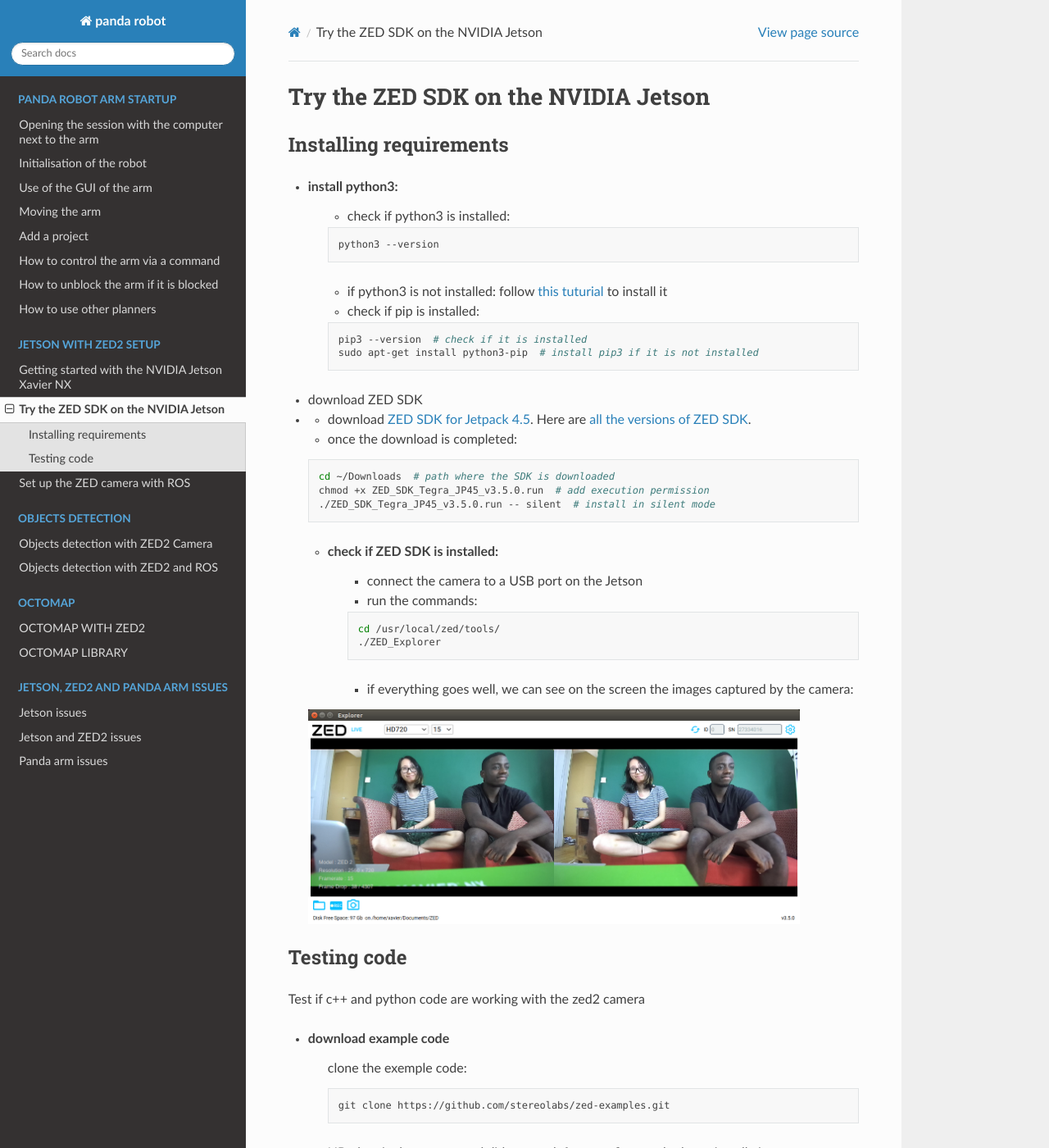
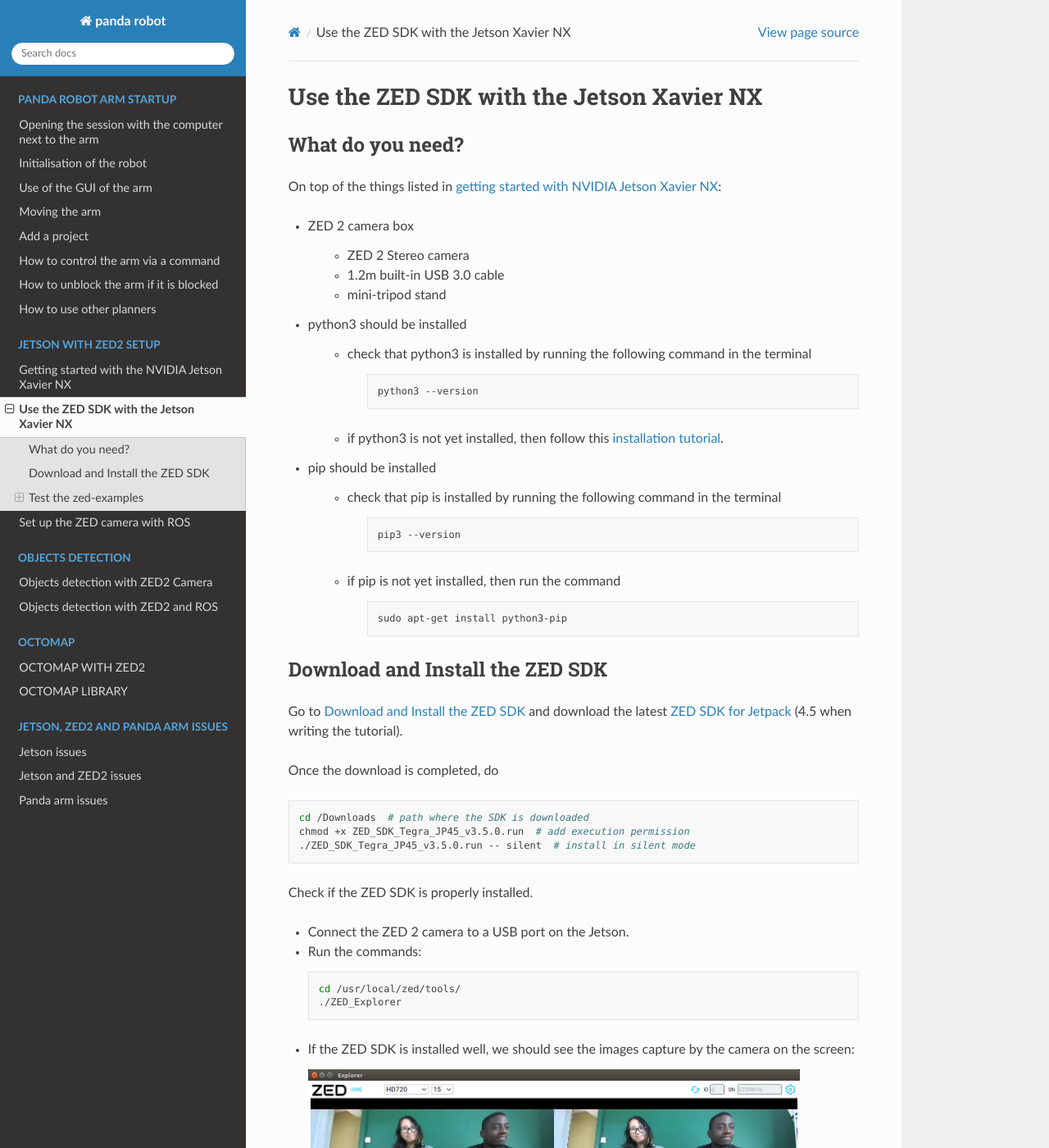
Before and after one commit to kmerckae/panda_safe_hrc_tutorial, a Sphinx documentation site: the page built from source/zed_jetson_start/zed_jetson.rst, in a window 1280 px wide and 1400 px high. Shown: the whole window at 82% size. Built offline with Sphinx 7.4.7 and the Read the Docs theme 2.0.0, drawn with Linux system fonts in a browser that asks for light colours; some of the changed text lies outside the part shown.

Commit message:
zed_jetson.rst adapted

```diff
--- a/source/zed_jetson_start/jetson_setup.rst
+++ b/source/zed_jetson_start/jetson_setup.rst
@@ -1,7 +1,7 @@
+.. _Get_Started:
+
 Getting started with the NVIDIA Jetson Xavier NX
 ================================================
-
-.. _Get_Started:
 
 .. role:: raw-html(raw)
     :format: html
--- a/source/zed_jetson_start/zed_jetson.rst
+++ b/source/zed_jetson_start/zed_jetson.rst
@@ -1,130 +1,192 @@
-Try the ZED SDK on the NVIDIA Jetson
-====================================
+Use the ZED SDK with the Jetson Xavier NX
+=========================================
+
+.. role:: raw-html(raw)
+    :format: html
 
 .. _Try_the_zed:
 
-Installing requirements
------------------------
-.. _run_python_script:
+What do you need?
+-----------------
+On top of the things listed in :ref:`getting started with NVIDIA Jetson Xavier NX<Get_Started>`:
 
-* install python3:
-    * check if python3 is installed:
+*  ZED 2 camera box
+
+    *  ZED 2 Stereo camera
+    *  1.2m built-in USB 3.0 cable
+    *  mini-tripod stand
+
+    .. _run_python_script:
+
+*  python3 should be installed
+
+    *  check that python3 is installed by running the following command in the terminal
+
+        .. code-block:: bash
+
+            python3 --version
+
+    *  if python3 is not yet installed, then follow this |python3_installation_tutorial|.
+
+        .. |python3_installation_tutorial| raw:: html
+
+            <a href="https://docs.python-guide.org/starting/install3/linux/" target="_blank">installation tutorial</a>
+
+*  pip should be installed
+
+    *  check that pip is installed by running the following command in the terminal
+
+        .. code-block:: bash
+
+            pip3 --version
+
+    *  if pip is not yet installed, then run the command
+
+        .. code-block:: bash
+
+            sudo apt-get install python3-pip
+
+.. _ZED_SDK:
+
+Download and Install the ZED SDK
+--------------------------------
+Go to |Download_Install_ZED_SDK| and download the latest |ZED_SDK_Jetpack| (4.5 when writing the tutorial).
+
+.. |Download_Install_ZED_SDK| raw:: html
+
+    <a href="https://www.stereolabs.com/docs/installation/jetson/#download-and-install-the-zed-sdk" target="_blank">Download and Install the ZED SDK</a>
+
+.. |ZED_SDK_Jetpack| raw:: html
+
+    <a href="https://www.stereolabs.com/developers/release/" target="_blank">ZED SDK for Jetpack</a>
+
+Once the download is completed, do
+
+.. code-block:: bash
+
+    cd /Downloads  # path where the SDK is downloaded
+    chmod +x ZED_SDK_Tegra_JP45_v3.5.0.run  # add execution permission
+    ./ZED_SDK_Tegra_JP45_v3.5.0.run -- silent  # install in silent mode
+
+
+Check if the ZED SDK is properly installed.
+
+*  Connect the ZED 2 camera to a USB port on the Jetson.
+*  Run the commands:
+
+   .. code-block:: bash
+
+        cd /usr/local/zed/tools/
+        ./ZED_Explorer
+
+*  If the ZED SDK is installed well, we should see the images capture by the camera on the screen:
+
+   .. image:: ./images/zed_explo.png
+        :width: 600
+        :alt: ZED_Explorer
+
+:raw-html:`<font color="Tomato"> I followed your steps and everything works fine, but I'm a bit confused.
+When I go to </font>` |ZED_SDK_Jetson_Installation|
+:raw-html:`<font color="Tomato"> it seems that I first have to install JetPack, but now I didn't do that, right? </font>`
+
+.. |ZED_SDK_Jetson_Installation| raw:: html
+
+    <a href="https://www.stereolabs.com/docs/installation/jetson/" target="_blank">ZED SDK installation on Nvidia Jetson</a>
+
+
+
+Test the zed-examples
+----------------------
+To test ZED's multiple |ZED_Code_Examples|, we first have to download the example code in a directory of your choice.
+
+.. |ZED_Code_Examples| raw:: html
+
+    <a href="https://www.stereolabs.com/docs/code-samples/" target="_blank">code examples</a>
+
+
+.. code-block:: bash
+
+    git clone https://github.com/stereolabs/zed-examples.git
+
+If the git clone command doesn't work anymore, then reinstall git:
+
+.. code-block:: bash
+
+    sudo apt-get update
+    sudo apt-get remove git
+    sudo apt-get install git
+
+C++ sample code
+^^^^^^^^^^^^^^^
+
+For the c++ examples, you will have to install cmake:
+
+.. code-block:: bash
+
+    sudo apt-get update
+    sudo apt-get install build-essential cmake
+
+Inside the **zed_examples** directory there are several c++ examples that can be build and run.
+Here we explain how to do this for the camera control example.
+For other examples, you have to do this in a similar way.
+
+*  build executable
 
     .. code-block:: bash
 
-        python3 --version
-
-    * if python3 is not installed: follow `this tuturial <https://docs.python-guide.org/starting/install3/linux/>`_ to install it
-    * check if pip is installed:
-
-    .. code-block:: bash
-
-        pip3 --version  # check if it is installed
-        sudo apt-get install python3-pip  # install pip3 if it is not installed
-
-.. _ZED_SDK:
-
-* download ZED SDK
-*
-    * download `ZED SDK for Jetpack 4.5 <https://download.stereolabs.com/zedsdk/3.5/jp45/jetsons>`_. Here are `all the versions of ZED SDK <https://www.stereolabs.com/developers/release/>`_.
-    * once the download is completed:
-
-    .. code-block:: bash
-
-        cd ~/Downloads  # path where the SDK is downloaded
-        chmod +x ZED_SDK_Tegra_JP45_v3.5.0.run  # add execution permission
-        ./ZED_SDK_Tegra_JP45_v3.5.0.run -- silent  # install in silent mode
-
-    * check if ZED SDK is installed:
-        * connect the camera to a USB port on the Jetson
-        * run the commands:
-
-        .. code-block:: bash
-
-            cd /usr/local/zed/tools/
-            ./ZED_Explorer
-
-        * if everything goes well, we can see on the screen the images captured by the camera:
-
-    .. image:: ./images/zed_explo.png
-        :width: 600
-        :alt: ZED_Explorer
-
-Testing code
-------------
-
-Test if c++ and python code are working with the zed2 camera
-
-* download example code
-    clone the exemple code:
-
-    .. code-block:: bash
-
-        git clone https://github.com/stereolabs/zed-examples.git
-
-    NB: the git clone command did not work for us at first, we had to reinstall git
-
-    .. code-block:: bash
-
-        sudo apt-get update
-        sudo apt-get remove git
-        sudo apt-get install git
-
-* make c++ executable:
-    * install cmake:
-
-    .. code-block:: bash
-
-        sudo apt-get update
-        sudo apt-get install build-essential cmake
-
-    * build application
-
-    | Inside the zed_example directory there are several projects that can be build
-    | Here is the example to build the camera control (you can build another executable the same way)
-
-    .. code-block:: bash
-
-        cd "path_to_zed-example/zed-example/camera control/cpp"
+        cd "path_to_zed-examples/zed-examples/camera control/cpp"
         mkdir build  # make build directory
         cd build  # go to build directory
         cmake .. #  generate project (
         make # compile application
 
-    * run executable
-
-    | The executable is normally in the build directory
-    | Run the code below when you are in the directory where is the executable
+*  run executable (which is now in the build directory)
 
     .. code-block:: bash
 
         ls  # check if the app is build
         ./ZED_Camera_Control
 
-    * if everything goes well the application start
+*  If the example starts well, it should show the terminal in which camera settings can be modified and should display the resulting image.
 
     .. image:: ./images/zed_cam_control.png
         :width: 600
 
-* run python script:
-    * Here is an example to run camera control script (you can run other scripts the same way):
+Python sample code
+^^^^^^^^^^^^^^^^^^
+* To run the camera control script (you can run other scripts the same way):
 
     .. code-block:: bash
 
-        cd "path_to_zed-example/zed-example/camera control/python"
+        cd "path_to_zed-examples/zed-examples/camera control/python"
         python3 camera_control.py
 
-    * NB: we had to add "export OPENBLAS_CORETYPE=ARMV8" in the .bashrc file to avoid core dumped error
-
-    .. code-block:: bash
-
-        echo "export OPENBLAS_CORETYPE=ARMV8" >> ~/.bashrc
-
-    * if a module is missing try to install it with pip3
+* if a module is missing try to install it with pip3
 
     .. code-block:: bash
 
         pip3 install "module name"  # replace "module name" with the modole you want to install
 
-* tutorial
-    You can try `some tutorials to familiarise with the ZED SDK <https://www.stereolabs.com/docs/tutorials/>`_
+:raw-html:`<font color="Tomato"> When I run the body tracking example in python,
+I get the ModuleNotFoundError : No modle named 'OpenGL'.
+However, when I run pip3 install OpenGL, it says that it is successfully installed,
+but when I run again the body tracking example, it says again that there is no module name OpenGL.  </font>`
+
+To avoid a core dumped error, we had to add "export OPENBLAS_CORETYPE=ARMV8" in the .bashrc file.
+
+.. code-block:: bash
+
+    echo "export OPENBLAS_CORETYPE=ARMV8" >> ~/.bashrc
+
+:raw-html:`<font color="Tomato"> Do you still have this problem with the new SD card?
+Or was the origin of the problem something else?
+I didn't get a core dumped error. </font>`
+
+Tutorials
+^^^^^^^^^
+You can try some |ZED_Tutorials| to familiarise with the ZED SDK.
+
+
+.. |ZED_Tutorials| raw:: html
+
+    <a href="https://www.stereolabs.com/docs/tutorials/" target="_blank">tutorials</a>
```
